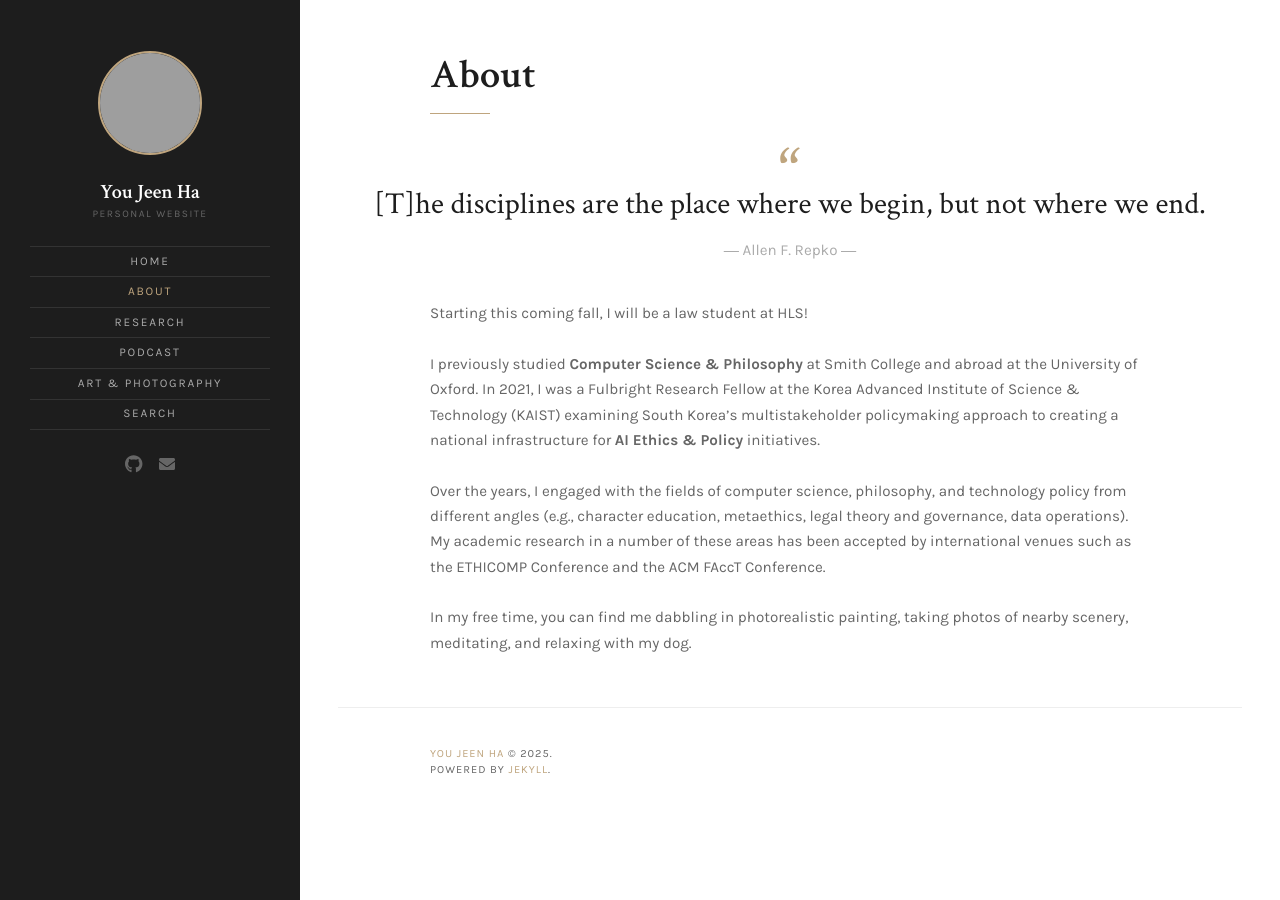
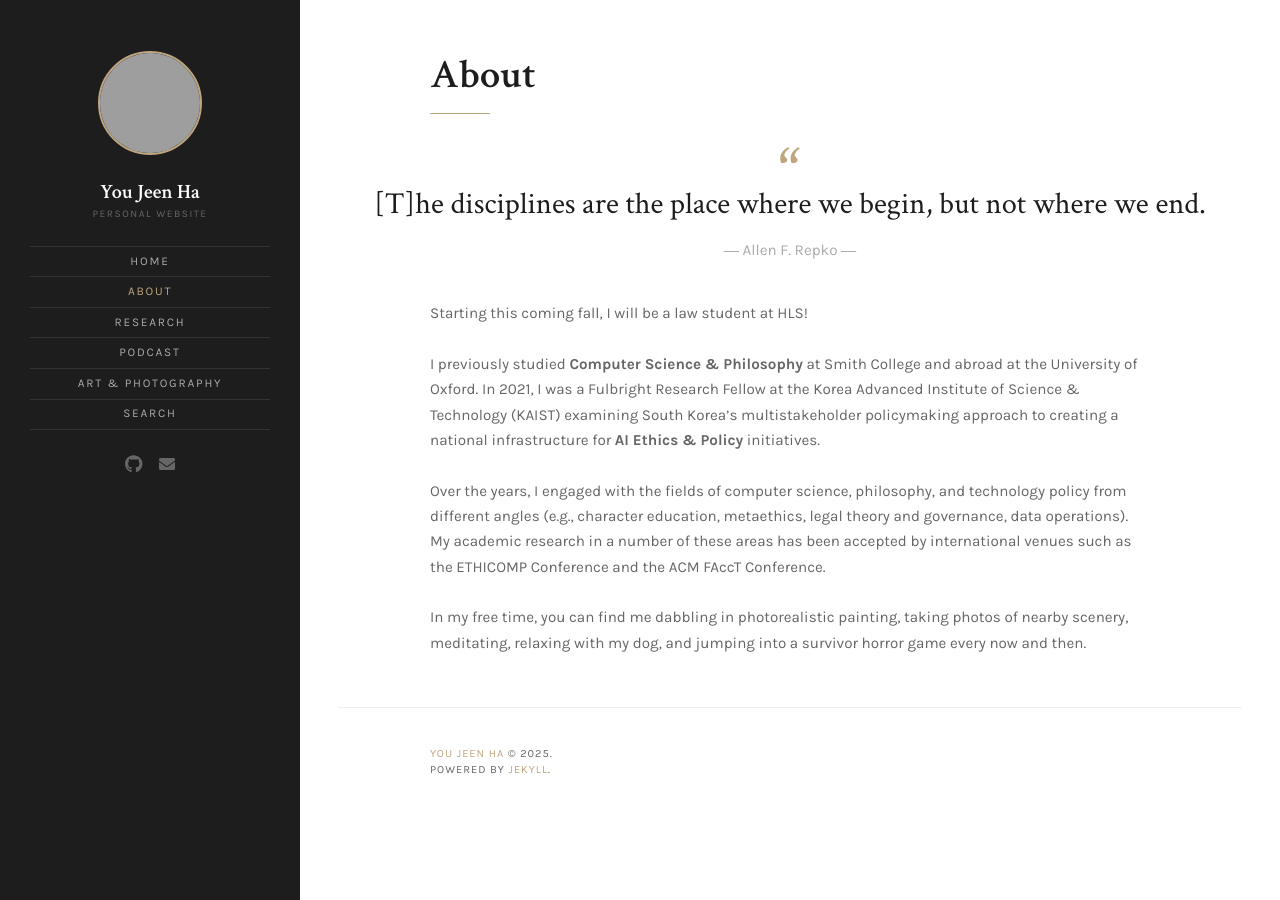
Before and after one commit to hyoujeen/hyoujeen.github.io, a Jekyll site: the page built from about.md, in a window 1280 px wide, cut to the strip 0-900 px from the top of the page. Built offline with Jekyll 4.4.1, drawn with Linux system fonts in a browser that asks for light colours; grey boxes are pictures that could not be loaded.

Commit message:
Update about.md

```diff
--- a/about.md
+++ b/about.md
@@ -11,4 +11,4 @@ I previously studied **Computer Science & Philosophy** at Smith College and abro
 
 Over the years, I engaged with the fields of computer science, philosophy, and technology policy from different angles (e.g., character education, metaethics, legal theory and governance, data operations). My academic research in a number of these areas has been accepted by international venues such as the ETHICOMP Conference and the ACM FAccT Conference.
 
-In my free time, you can find me dabbling in photorealistic painting, taking photos of nearby scenery, meditating, and relaxing with my dog.
+In my free time, you can find me dabbling in photorealistic painting, taking photos of nearby scenery, meditating, relaxing with my dog, and jumping into a survivor horror game every now and then.
```
